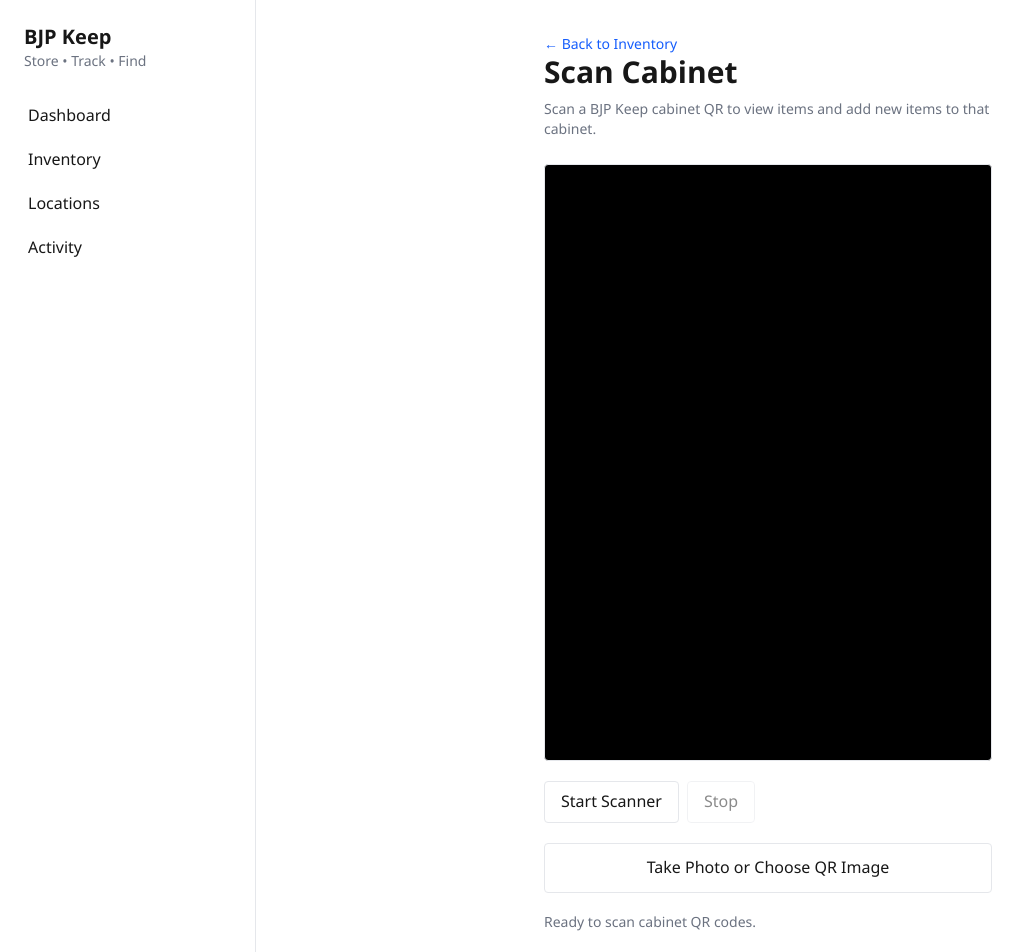
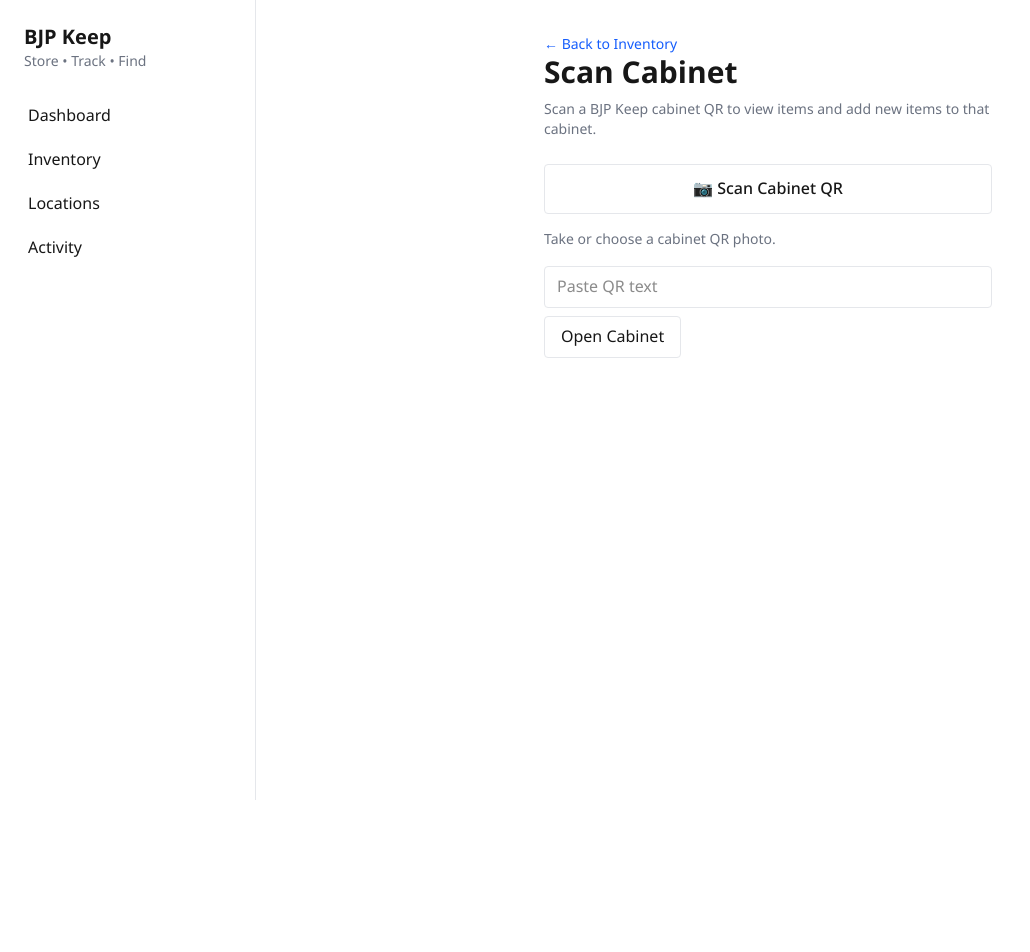
Before and after one commit to batty211/bjpkeep, a Next.js app in the folder bjpkeep_ha/: page /scan in a window 1280 px wide. Shown: the top 952 px of the page, without its empty margins (0-1030 px from the left). After the commit the page ends 800 px from the top, so only its background shows below. Built offline with nearby package versions, Linux system fonts and the light colour scheme.

Commit message:
re-design qrcode scanner and add item directly from cabinet page

```diff
--- a/bjpkeep_ha/config.yaml
+++ b/bjpkeep_ha/config.yaml
@@ -1,6 +1,6 @@
 name: BJP Keep
 slug: bjpkeep
-version: "0.4.4"
+version: "0.4.4a"
 description: "BJP Home where are my stuff!!"
 startup: application
 boot: auto
--- a/bjpkeep_ha/package.json
+++ b/bjpkeep_ha/package.json
@@ -1,6 +1,6 @@
 {
   "name": "bjpkeep",
-  "version": "0.4.4",
+  "version": "0.4.4a",
   "private": true,
   "scripts": {
     "dev": "next dev",
--- a/bjpkeep_ha/src/app/cabinets/[id]/page.tsx
+++ b/bjpkeep_ha/src/app/cabinets/[id]/page.tsx
@@ -1,4 +1,5 @@
 import AppLayout from "@/components/layout/app-layout";
+import ItemForm from "@/components/items/item-form";
 import { prisma } from "@/lib/prisma";
 import { BaseLink } from "@/lib/ingress-utils";
 
@@ -28,6 +29,15 @@ export default async function CabinetPage({ params }: { params: Promise<{ id: st
     );
   }
 
+  const selectedCabinet = {
+    id: cabinet.id,
+    name: cabinet.name,
+    code: cabinet.code,
+    room: {
+      name: cabinet.room.name,
+    },
+  };
+
   return (
     <AppLayout>
       <div className="space-y-6">
@@ -39,18 +49,26 @@ export default async function CabinetPage({ params }: { params: Promise<{ id: st
 
         <div className="flex flex-wrap gap-2">
           <BaseLink
-            href={`/inventory?cabinetId=${cabinet.id}`}
-            className="rounded border border-[var(--border-color)] px-4 py-2 hover:bg-[var(--bg-hover)]"
-          >
-            ➕ Add Item in this Cabinet
-          </BaseLink>
-          <BaseLink
             href={`/cabinets/${cabinet.id}/qr`}
             className="rounded border border-[var(--border-color)] px-4 py-2 hover:bg-[var(--bg-hover)]"
           >
             🖨️ Cabinet QR
           </BaseLink>
         </div>
+
+        <details className="rounded border border-[var(--border-color)] bg-[var(--bg-card)] p-4">
+          <summary className="cursor-pointer list-none font-semibold">
+            ➕ Add Item in this Cabinet
+          </summary>
+
+          <div className="mt-4">
+            <ItemForm
+              cabinetId={cabinet.id}
+              cabinets={[selectedCabinet]}
+              stayOnCreate
+            />
+          </div>
+        </details>
 
         <div className="space-y-3">
           {cabinet.items.map((item) => (
--- a/bjpkeep_ha/src/components/items/item-form.tsx
+++ b/bjpkeep_ha/src/components/items/item-form.tsx
@@ -1,14 +1,17 @@
 "use client";
 
 import { useState } from "react";
+import { useRouter } from "next/navigation";
 import { usePrefixedFetch, getPrefixedPath, useIngressPath } from "@/lib/ingress-utils";
 
 export default function ItemForm({
   initialData,
   cabinetId,
   cabinets,
+  stayOnCreate = false,
 }: {
   cabinetId?: string;
+  stayOnCreate?: boolean;
   cabinets: {
     id: string;
     name?: string;
@@ -29,8 +32,10 @@ export default function ItemForm({
   const [files, setFiles] = useState<File[]>([]);
   const [fileName, setFileName] = useState("");
   const [saving, setSaving] = useState(false);
+  const [message, setMessage] = useState("");
   const prefixedFetch = usePrefixedFetch();
   const ingressPath = useIngressPath();
+  const router = useRouter();
 
   async function save() {
     if (!name || !cabinetIdState) {
@@ -74,9 +79,9 @@ export default function ItemForm({
         throw new Error("Failed to save item");
       }
 
-      if (!initialData?.id && imagePaths.length > 1) {
-        const createdItem = await response.json();
+      const createdItem = !initialData?.id ? await response.json() : null;
 
+      if (createdItem && imagePaths.length > 1) {
         for (let i = 1; i < imagePaths.length; i++) {
           await prefixedFetch("/api/items/add-image", {
             method: "POST",
@@ -93,6 +98,15 @@ export default function ItemForm({
 
       if (initialData?.id) {
         window.location.href = getPrefixedPath(`/items/${initialData.id}`, ingressPath);
+        return;
+      }
+
+      if (stayOnCreate) {
+        setName("");
+        setFiles([]);
+        setFileName("");
+        setMessage(`Added ${createdItem?.name ?? "item"}.`);
+        router.refresh();
         return;
       }
 
@@ -175,6 +189,12 @@ export default function ItemForm({
       >
         {saving ? "Saving..." : initialData ? "Save Changes" : "Save"}
       </button>
+
+      {message && (
+        <div className="mt-3 rounded border border-green-200 bg-green-50 p-2 text-sm text-green-700">
+          {message}
+        </div>
+      )}
     </div>
   );
 }
--- a/bjpkeep_ha/src/components/qr/qr-scanner.tsx
+++ b/bjpkeep_ha/src/components/qr/qr-scanner.tsx
@@ -1,98 +1,14 @@
 "use client";
 
 import jsQR from "jsqr";
-import { useEffect, useRef, useState } from "react";
+import { useRef, useState } from "react";
 import { getPrefixedPath, useIngressPath } from "@/lib/ingress-utils";
 import { parseCabinetQrPayload } from "@/lib/cabinet-qr";
 
 export default function QrScanner() {
-  const videoRef = useRef<HTMLVideoElement>(null);
   const canvasRef = useRef<HTMLCanvasElement>(null);
-  const streamRef = useRef<MediaStream | null>(null);
-  const animationFrameRef = useRef<number | null>(null);
-  const [status, setStatus] = useState("Ready to scan cabinet QR codes.");
-  const [isScanning, setIsScanning] = useState(false);
+  const [status, setStatus] = useState("Take or choose a cabinet QR photo.");
   const ingressPath = useIngressPath();
-
-  useEffect(() => {
-    return () => stopScanner();
-  }, []);
-
-  function stopScanner() {
-    if (animationFrameRef.current) {
-      cancelAnimationFrame(animationFrameRef.current);
-      animationFrameRef.current = null;
-    }
-
-    streamRef.current?.getTracks().forEach((track) => track.stop());
-    streamRef.current = null;
-    setIsScanning(false);
-  }
-
-  async function startScanner() {
-    if (!navigator.mediaDevices?.getUserMedia) {
-      setStatus("Live camera is unavailable here. Take or choose a QR photo below.");
-      return;
-    }
-
-    try {
-      const stream = await navigator.mediaDevices.getUserMedia({
-        video: {
-          facingMode: { ideal: "environment" },
-        },
-        audio: false,
-      });
-      const video = videoRef.current;
-
-      if (!video) {
-        stream.getTracks().forEach((track) => track.stop());
-        return;
-      }
-
-      streamRef.current = stream;
-      video.srcObject = stream;
-      await video.play();
-
-      setIsScanning(true);
-      setStatus("Point the camera at a BJP Keep cabinet QR code.");
-
-      const scan = () => {
-        const currentVideo = videoRef.current;
-        const canvas = canvasRef.current;
-        const context = canvas?.getContext("2d", { willReadFrequently: true });
-
-        if (!currentVideo || !canvas || !context || !streamRef.current) {
-          return;
-        }
-
-        if (currentVideo.readyState === currentVideo.HAVE_ENOUGH_DATA) {
-          canvas.width = currentVideo.videoWidth;
-          canvas.height = currentVideo.videoHeight;
-          context.drawImage(currentVideo, 0, 0, canvas.width, canvas.height);
-
-          const imageData = context.getImageData(0, 0, canvas.width, canvas.height);
-          const code = jsQR(imageData.data, imageData.width, imageData.height);
-          const cabinetId = code ? parseCabinetQrPayload(code.data) : null;
-
-          if (code && !cabinetId) {
-            setStatus("QR code found, but it is not a BJP Keep cabinet QR.");
-          }
-
-          if (cabinetId) {
-            stopScanner();
-            window.location.assign(getPrefixedPath(`/cabinets/${cabinetId}`, ingressPath));
-            return;
-          }
-        }
-
-        animationFrameRef.current = requestAnimationFrame(scan);
-      };
-
-      animationFrameRef.current = requestAnimationFrame(scan);
-    } catch {
-      setStatus("Live camera was blocked or unavailable. Take or choose a QR photo below.");
-    }
-  }
 
   function openCabinet(cabinetId: string) {
     window.location.assign(getPrefixedPath(`/cabinets/${cabinetId}`, ingressPath));
@@ -174,38 +90,11 @@ export default function QrScanner() {
   }
 
   return (
-    <div className="space-y-5">
-      <div className="overflow-hidden rounded border border-[var(--border-color)] bg-black">
-        <video
-          ref={videoRef}
-          className="aspect-[3/4] w-full object-cover"
-          muted
-          playsInline
-        />
-        <canvas ref={canvasRef} className="hidden" />
-      </div>
+    <div className="space-y-4">
+      <canvas ref={canvasRef} className="hidden" />
 
-      <div className="flex flex-wrap gap-2">
-        <button
-          type="button"
-          onClick={startScanner}
-          disabled={isScanning}
-          className="rounded border border-[var(--border-color)] px-4 py-2 hover:bg-[var(--bg-hover)] disabled:opacity-50"
-        >
-          Start Scanner
-        </button>
-        <button
-          type="button"
-          onClick={stopScanner}
-          disabled={!isScanning}
-          className="rounded border border-[var(--border-color)] px-4 py-2 hover:bg-[var(--bg-hover)] disabled:opacity-50"
-        >
-          Stop
-        </button>
-      </div>
-
-      <label className="block cursor-pointer rounded border border-[var(--border-color)] px-4 py-3 text-center hover:bg-[var(--bg-hover)]">
-        Take Photo or Choose QR Image
+      <label className="block cursor-pointer rounded border border-[var(--border-color)] px-4 py-3 text-center font-medium hover:bg-[var(--bg-hover)]">
+        📷 Scan Cabinet QR
         <input
           type="file"
           accept="image/*"
```
